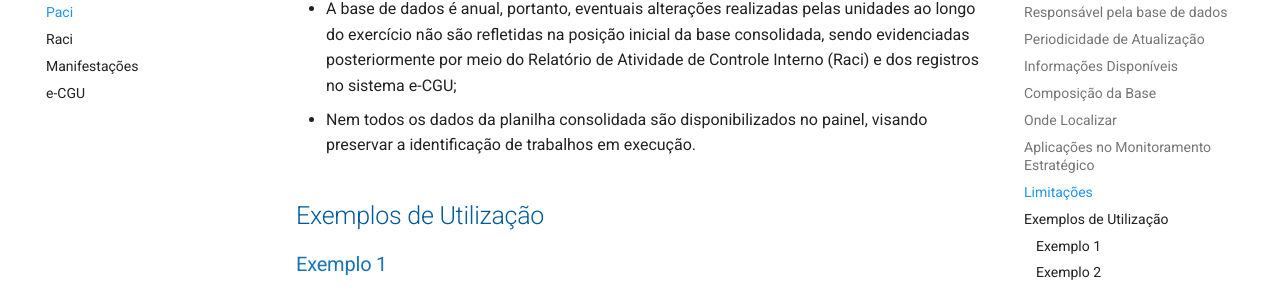
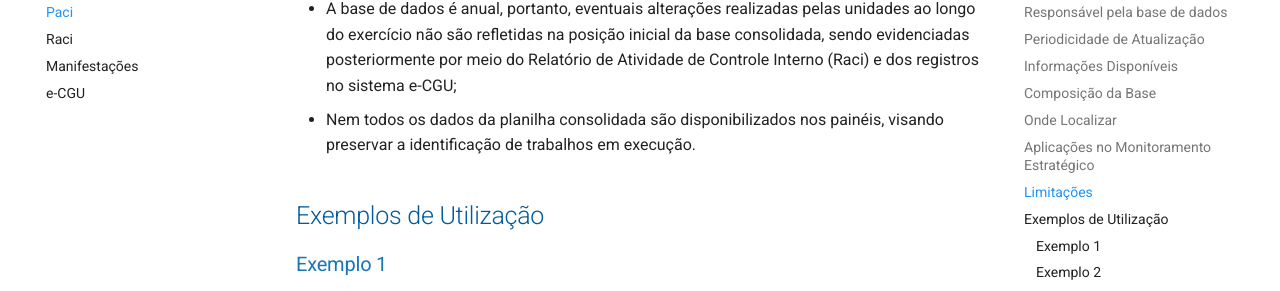
Before and after one commit to CGEMG-AHCS/guia-monitoramento-estrategico, an MkDocs documentation site: the page built from docs/bases-dados/paci.md, in a window 1280 px wide and 900 px high, scrolled down 2169 px. Shown: the part 150-441 px from the top of the window. Built offline with MkDocs 1.6.1 and Material for MkDocs 9.7.7, drawn with Linux system fonts in a browser that asks for light colours.

Commit message:
Correct typo in paci.md regarding data availability

```diff
--- a/docs/bases-dados/paci.md
+++ b/docs/bases-dados/paci.md
@@ -62,7 +62,7 @@ Devem ser observadas as limitações:
 
 - O Paci representa o planejamento das atividades e não sua execução efetiva;
 - A base de dados é anual, portanto, eventuais alterações realizadas pelas unidades ao longo do exercício não são refletidas na posição inicial da base consolidada, sendo evidenciadas posteriormente por meio do Relatório de Atividade de Controle Interno (Raci) e dos registros no sistema e-CGU;
-- Nem todos os dados da planilha consolidada são disponibilizados no painel, visando preservar a identificação de trabalhos em execução.
+- Nem todos os dados da planilha consolidada são disponibilizados nos painéis, visando preservar a identificação de trabalhos em execução.
 
 ## Exemplos de Utilização
 
```
